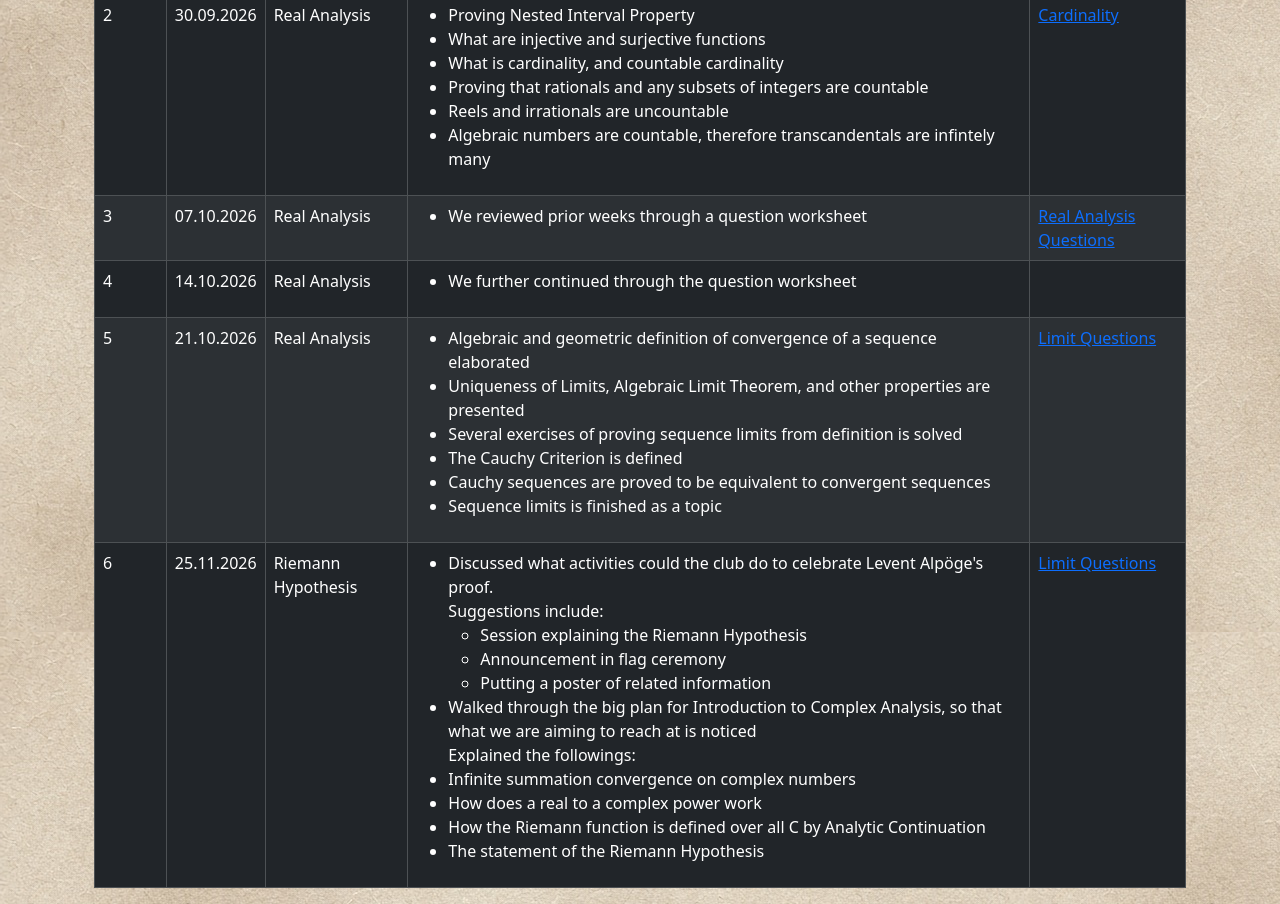
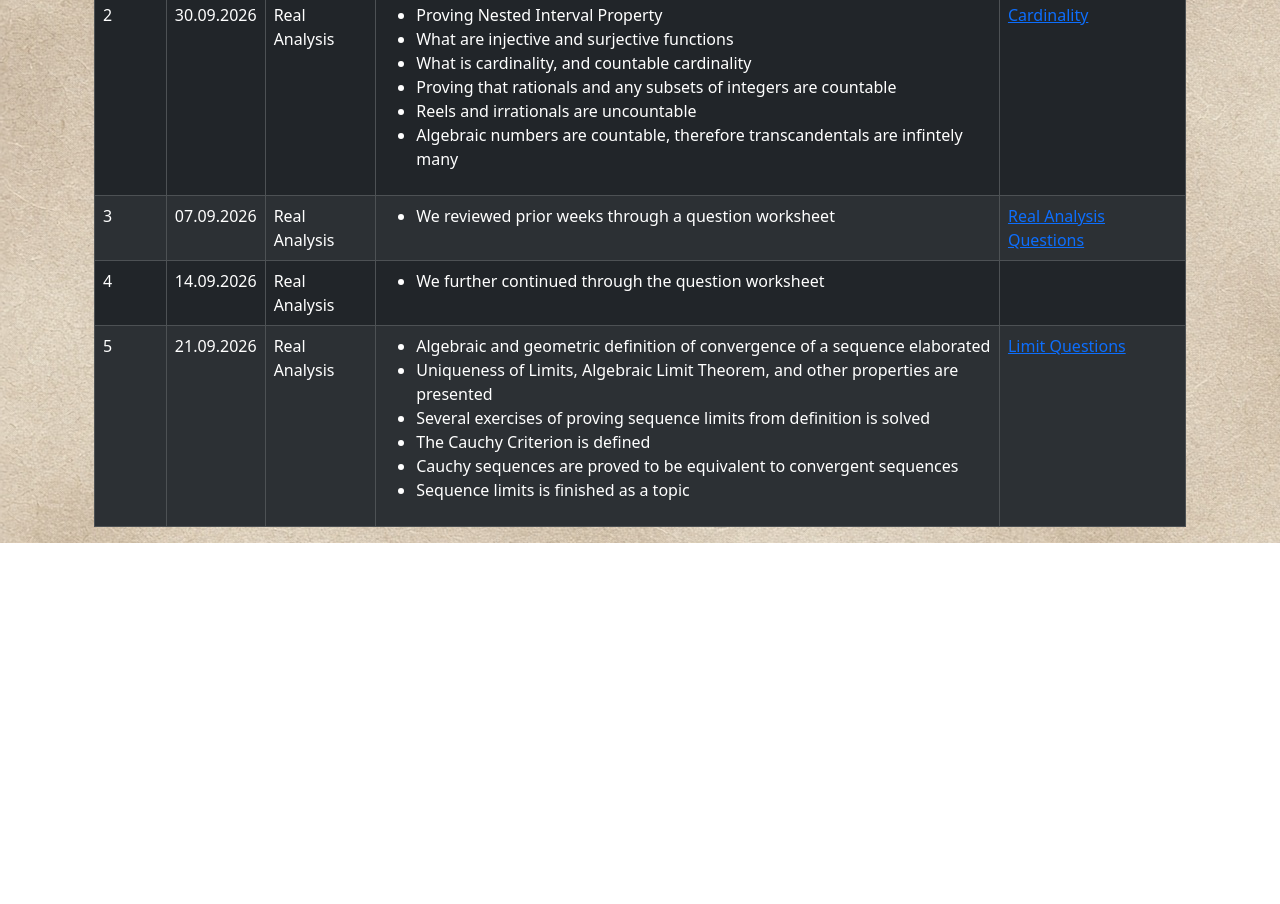
Before and after one commit to dortluoglumustafa/dortluoglumustafa.github.io, a plain HTML site: page lessons.html in a window 1280 px wide. Shown: the part 392-1296 px from the top of the page. After the commit the page ends 935 px from the top, so only its background shows below. Drawn offline with nearby package versions, Linux system fonts and the light colour scheme.

Commit message:
Minor mistake

```diff
--- a/lessons.html
+++ b/lessons.html
@@ -69,7 +69,7 @@
 
                             <tr>
                                 <td>3</td>
-                                <td>07.10.2026</td>
+                                <td>07.09.2026</td>
                                 <td>Real Analysis</td>
                                 <td>
                                         <ul>
@@ -83,7 +83,7 @@
 
                             <tr>
                                 <td>4</td>
-                                <td>14.10.2026</td>
+                                <td>14.09.2026</td>
                                 <td>Real Analysis</td>
                                 <td>
                                         <ul>
@@ -97,7 +97,7 @@
 
                             <tr>
                                 <td>5</td>
-                                <td>21.10.2026</td>
+                                <td>21.09.2026</td>
                                 <td>Real Analysis</td>
                                 <td>
                                         <ul>
@@ -114,34 +114,6 @@
                                 </td>
                             </tr>
 
-                            <tr>
-                                <td>6</td>
-                                <td>25.11.2026</td>
-                                <td>Riemann Hypothesis</td>
-                                <td>
-                                        <ul>
-                                            <li>Discussed what activities could the club do to celebrate Levent Alpöge's proof. <br>
-                                            Suggestions include:
-                                                <ul>
-                                                    <li>Session explaining the Riemann Hypothesis</li>
-                                                    <li>Announcement in flag ceremony</li>
-                                                    <li>Putting a poster of related information</li>
-                                                </ul>
-                                            </li>
-                                            <li>Walked through the big plan for Introduction to Complex Analysis, so that
-                                            what we are aiming to reach at is noticed</li>
-                                            Explained the followings: <br>
-                                            <li>Infinite summation convergence on complex numbers</li>
-                                            <li>How does a real to a complex power work</li>
-                                            <li>How the Riemann function is defined over all C by Analytic Continuation</li>
-                                            <li>The statement of the Riemann Hypothesis</li>
-                                        </ul>
-                                </td>
-                                <td>
-                                    <a href="/assets/resources/SequenceLimitsQuestions.pdf" target="_blank">Limit Questions</a>
-                                </td>
-                            </tr>
-
                         </tbody>
                     </table>
                 </div>
```
